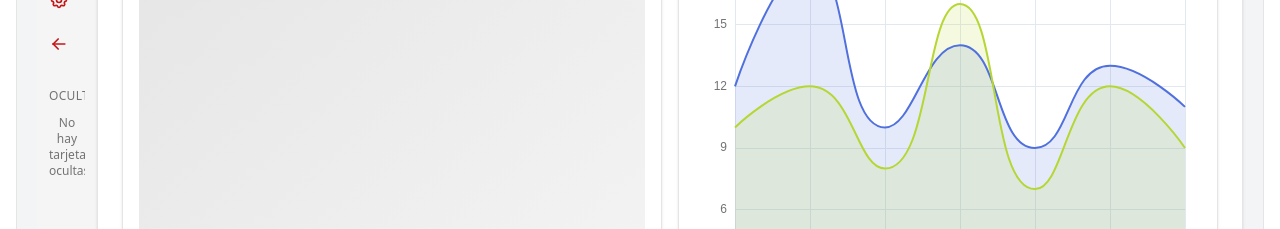
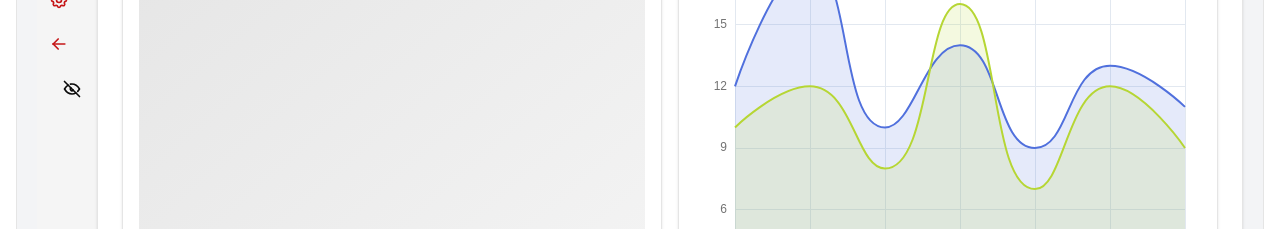
Before and after one commit to Luis150228/eut_template, a React (Vite) app: page / in a window 1280 px wide. Shown: the part 224-453 px from the top of the page. Built offline with nearby package versions, Linux system fonts and the light colour scheme.

Commit message:
feat: sidebar contiene un listado de las card ocultas para reactivarlas

```diff
--- a/src/components/aceternity/BentoGrid.jsx
+++ b/src/components/aceternity/BentoGrid.jsx
@@ -1,4 +1,4 @@
-import React, { useState } from 'react';
+import React, { useEffect, useState } from 'react';
 import { BentoGrid, BentoGridItem } from '../ui/bento-grid';
 import { cn } from '@/lib/utils';
 import {
@@ -79,7 +79,7 @@ export function loadHiddenSet() {
 export function saveHiddenSet(set) {
 	try {
 		localStorage.setItem(STORAGE_KEY_HIDDEN, JSON.stringify([...set]));
-		// 🔔 Notifica a Sidebar (y a otros listeners) que cambió la lista
+		// 🔔 Notificar a quien escuche (Sidebar, Grid, etc.)
 		window.dispatchEvent(new Event('eut:hidden:changed'));
 	} catch {}
 }
@@ -175,12 +175,31 @@ function applySavedSpans(items) {
 }
 
 export function BentoGridEUT() {
-	const hidden = loadHiddenSet();
-	const base = applySavedSpans(getBaseItems());
+	// estado inicial: catálogo con spans guardados, filtrado por ocultas actuales
+	const [items, setItems] = useState(() => {
+		const hidden = loadHiddenSet();
+		return applySavedSpans(getBaseItems()).filter((it) => !hidden.has(it['data-id']));
+	});
 
-	// Inicial: filtra ocultas
-	const [items, setItems] = useState(base.filter((it) => !hidden.has(it['data-id'])));
+	// 🔁 Suscríbete a cambios de ocultas (Sidebar u otros tabs) y refresca al vuelo
+	useEffect(() => {
+		const refreshFromStorage = () => {
+			const hidden = loadHiddenSet();
+			const next = applySavedSpans(getBaseItems()).filter((it) => !hidden.has(it['data-id']));
+			setItems(next);
+		};
+		window.addEventListener('eut:hidden:changed', refreshFromStorage);
+		const onStorage = (e) => {
+			if (e.key === STORAGE_KEY_HIDDEN) refreshFromStorage();
+		};
+		window.addEventListener('storage', onStorage);
+		return () => {
+			window.removeEventListener('eut:hidden:changed', refreshFromStorage);
+			window.removeEventListener('storage', onStorage);
+		};
+	}, []);
 
+	// Loading (demo)
 	const [loadingIdx, setLoadingIdx] = useState(new Set());
 	const setCardLoading = (idx, on) =>
 		setLoadingIdx((prev) => {
@@ -198,6 +217,7 @@ export function BentoGridEUT() {
 		}
 	};
 
+	// Cambiar tamaño (persistente)
 	const handleToggleSize = (idx) => {
 		setItems((prev) =>
 			prev.map((it, i) => {
@@ -210,6 +230,7 @@ export function BentoGridEUT() {
 		);
 	};
 
+	// Cerrar (persistente + emite evento → Sidebar y Grid lo oyen)
 	const handleClose = (idx) => {
 		setItems((prev) => {
 			const it = prev[idx];
@@ -217,7 +238,7 @@ export function BentoGridEUT() {
 			if (id) {
 				const set = loadHiddenSet();
 				set.add(id);
-				saveHiddenSet(set); // emite evento
+				saveHiddenSet(set); // emite 'eut:hidden:changed'
 			}
 			const next = [...prev];
 			next.splice(idx, 1);
@@ -225,6 +246,7 @@ export function BentoGridEUT() {
 		});
 	};
 
+	// Botón: reabrir todas
 	const handleRestoreAll = () => {
 		saveHiddenSet(new Set()); // emite evento
 		setItems(applySavedSpans(getBaseItems()));
--- a/src/components/aceternity/Sidebar.jsx
+++ b/src/components/aceternity/Sidebar.jsx
@@ -1,16 +1,17 @@
 'use client';
 import React, { useEffect, useMemo, useState } from 'react';
 import { Sidebar, SidebarBody, SidebarLink } from '../ui/sidebar';
-import { IconArrowLeft, IconBrandTabler, IconSettings, IconUserBolt, IconEye } from '@tabler/icons-react';
+import { IconArrowLeft, IconBrandTabler, IconSettings, IconUserBolt, IconEye, IconEyeOff } from '@tabler/icons-react';
 import { cn } from '@/lib/utils';
 import Dashboard from './Dashboard.jsx';
 import LogoEUT from '../images/EUTLogo';
 import FlamaSantander from '../images/FlamaSantander';
 
-// helpers compartidos del grid
+// helpers del grid
 import { getBaseItems, loadHiddenSet, saveHiddenSet, STORAGE_KEY_HIDDEN } from './BentoGrid';
 
 export function SidebarEUT() {
+	// Links normales (sin Cards aquí para evitar choques con SidebarLink)
 	const links = [
 		{ label: 'Dashboard', href: '#', icon: <IconBrandTabler className='h-5 w-5 shrink-0' /> },
 		{ label: 'Profile', href: '#', icon: <IconUserBolt className='h-5 w-5 shrink-0' /> },
@@ -19,22 +20,20 @@ export function SidebarEUT() {
 	];
 
 	const [open, setOpen] = useState(false);
+	const [hiddenOpen, setHiddenOpen] = useState(false);
 
-	// Catálogo id -> título (para mostrar nombres bonitos)
+	// Catálogo id -> título
 	const catalogMap = useMemo(() => {
 		const map = new Map();
 		getBaseItems().forEach((it) => map.set(it['data-id'], it.title));
 		return map;
 	}, []);
 
-	// Estado local de ocultas (se actualiza en tiempo real)
+	// Ocultas en vivo
 	const [hiddenIds, setHiddenIds] = useState(() => [...loadHiddenSet()]);
-
 	useEffect(() => {
 		const refresh = () => setHiddenIds([...loadHiddenSet()]);
-		// evento propio (mismo tab)
 		window.addEventListener('eut:hidden:changed', refresh);
-		// evento del storage (otros tabs/ventanas)
 		const onStorage = (e) => {
 			if (e.key === STORAGE_KEY_HIDDEN) refresh();
 		};
@@ -48,9 +47,8 @@ export function SidebarEUT() {
 	const restore = (id) => {
 		const set = loadHiddenSet();
 		set.delete(id);
-		saveHiddenSet(set); // emite evento → el grid se actualiza
-		// Refresco inmediato local (por si acaso)
-		setHiddenIds([...set]);
+		saveHiddenSet(set); // emite evento → actualiza grid y este sidebar
+		setHiddenIds([...set]); // refresco local inmediato
 	};
 
 	return (
@@ -76,21 +74,37 @@ export function SidebarEUT() {
 									link={link}
 								/>
 							))}
-						</div>
 
-						{/* Sección: Ocultas (en vivo) */}
-						<div className='mt-6'>
-							<div className='mb-2 flex items-center justify-between'>
-								<span className='text-xs uppercase tracking-wide text-[var(--muted-foreground)]'>Ocultas</span>
+							{/* —— Fila especial “Cards” con lista colapsable —— */}
+							<div className='w-full'>
+								{/* Botón estilo link */}
+								<button
+									type='button'
+									onClick={() => setHiddenOpen((v) => !v)}
+									aria-expanded={hiddenOpen}
+									className={cn(
+										'w-full rounded-lg px-3 py-2',
+										'flex items-center justify-between gap-2',
+										'text-[var(--foreground)] hover:bg-black/[0.06] dark:hover:bg-white/[0.06]',
+										'border border-transparent hover:border-[var(--border)] transition'
+									)}>
+									<span className='inline-flex items-center gap-2'>
+										<IconEyeOff className='h-5 w-5 shrink-0' />
+										<span className='text-sm'>Cards</span>
+									</span>
 									<span className='rounded-md border border-[var(--border)] px-1.5 py-0.5 text-[10px] text-[var(--muted-foreground)]'>
 										{hiddenIds.length}
 									</span>
+								</button>
+
+								{/* Lista: solo si está abierta y hay elementos */}
+								{hiddenOpen &&
+									(hiddenIds.length === 0 ? (
+										<div className='mt-1 pl-10 pr-2 text-xs text-[var(--muted-foreground)]'>
+											No hay tarjetas ocultas.
 										</div>
-
-							{hiddenIds.length === 0 ? (
-								<div className='text-xs text-[var(--muted-foreground)]'>No hay tarjetas ocultas.</div>
 									) : (
-								<ul className='space-y-1'>
+										<ul className='mt-1 space-y-1 pl-8 pr-2'>
 											{hiddenIds.map((id) => (
 												<li key={id}>
 													<button
@@ -109,7 +123,9 @@ export function SidebarEUT() {
 												</li>
 											))}
 										</ul>
-							)}
+									))}
+							</div>
+							{/* ——————————————————————————————— */}
 						</div>
 					</div>
 
```
Lines whose indentation alone changed are shown as unchanged.
